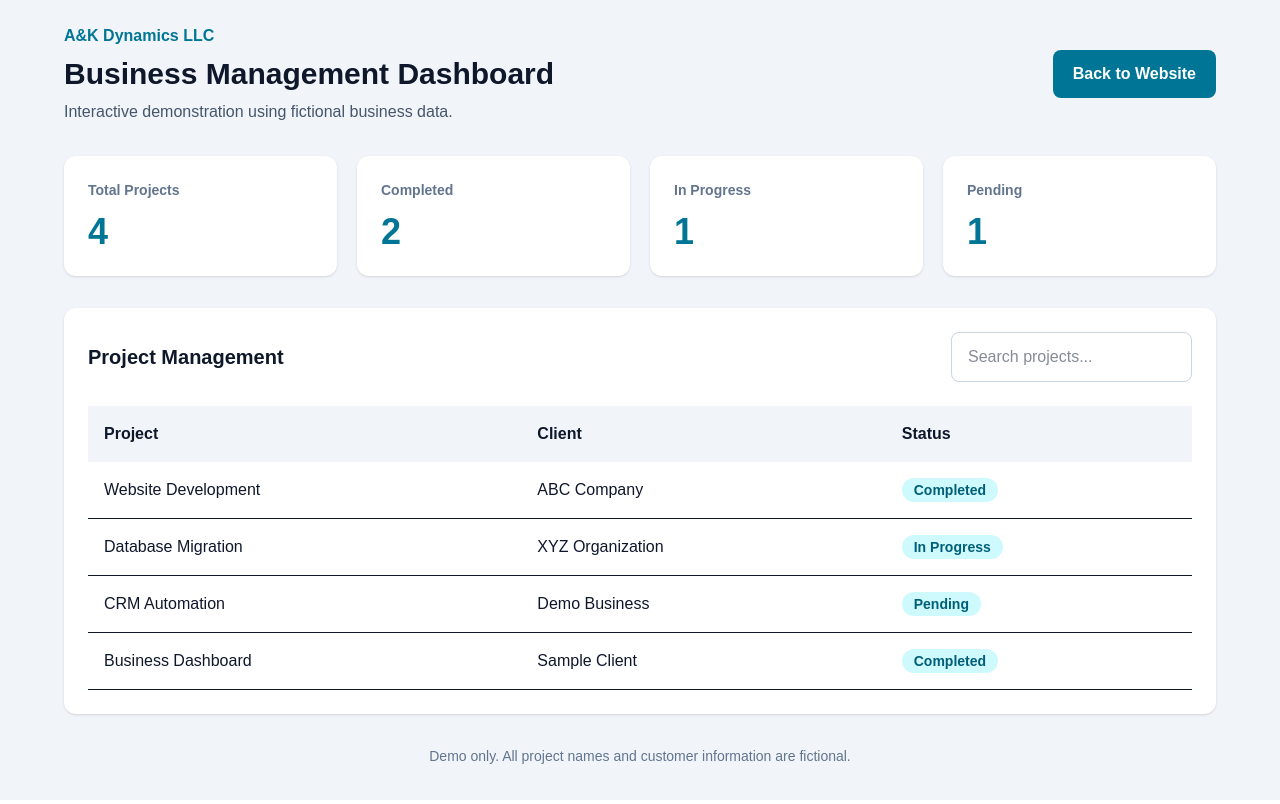
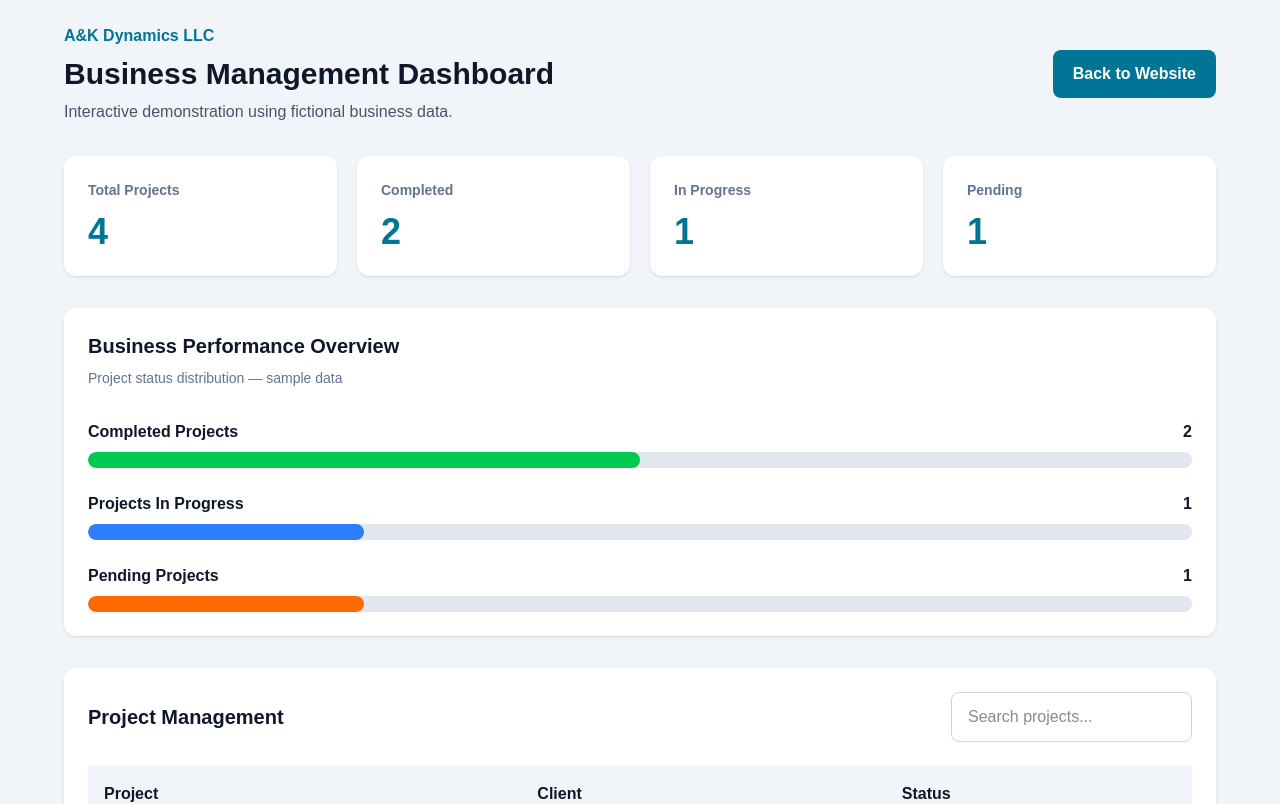
Before and after one commit to kaybim33/ak-dynamics, a Next.js app: page /demo-dashboard in a window 1280 px wide. Shown: the top 804 px of the page. Built offline with nearby package versions, Linux system fonts and the light colour scheme.

Commit message:
Add business performance chart to dashboard

```diff
--- a/app/demo-dashboard/page.tsx
+++ b/app/demo-dashboard/page.tsx
@@ -61,6 +61,67 @@ export default function DemoDashboard() {
           ))}
         </div>
 
+{/* Business Performance Chart */}
+<div className="mt-8 rounded-xl bg-white p-6 shadow">
+  <h2 className="text-xl font-bold">
+    Business Performance Overview
+  </h2>
+
+  <p className="mt-2 text-sm text-slate-500">
+    Project status distribution — sample data
+  </p>
+
+  <div className="mt-8 space-y-6">
+    {[
+      {
+        label: "Completed Projects",
+        count: projects.filter(
+          (p) => p.status === "Completed"
+        ).length,
+        color: "bg-green-500",
+      },
+      {
+        label: "Projects In Progress",
+        count: projects.filter(
+          (p) => p.status === "In Progress"
+        ).length,
+        color: "bg-blue-500",
+      },
+      {
+        label: "Pending Projects",
+        count: projects.filter(
+          (p) => p.status === "Pending"
+        ).length,
+        color: "bg-orange-500",
+      },
+    ].map((item) => (
+      <div key={item.label}>
+        <div className="mb-2 flex justify-between">
+          <span className="font-semibold">
+            {item.label}
+          </span>
+          <span className="font-bold">
+            {item.count}
+          </span>
+        </div>
+
+        <div className="h-4 overflow-hidden rounded-full bg-slate-200">
+          <div
+            className={`h-full rounded-full ${item.color}`}
+            style={{
+              width: `${
+                projects.length > 0
+                  ? (item.count / projects.length) * 100
+                  : 0
+              }%`,
+            }}
+          />
+        </div>
+      </div>
+    ))}
+  </div>
+</div>
+
         <div className="mt-8 rounded-xl bg-white p-6 shadow">
           <div className="mb-6 flex flex-wrap items-center justify-between gap-4">
             <h2 className="text-xl font-bold">Project Management</h2>
```
